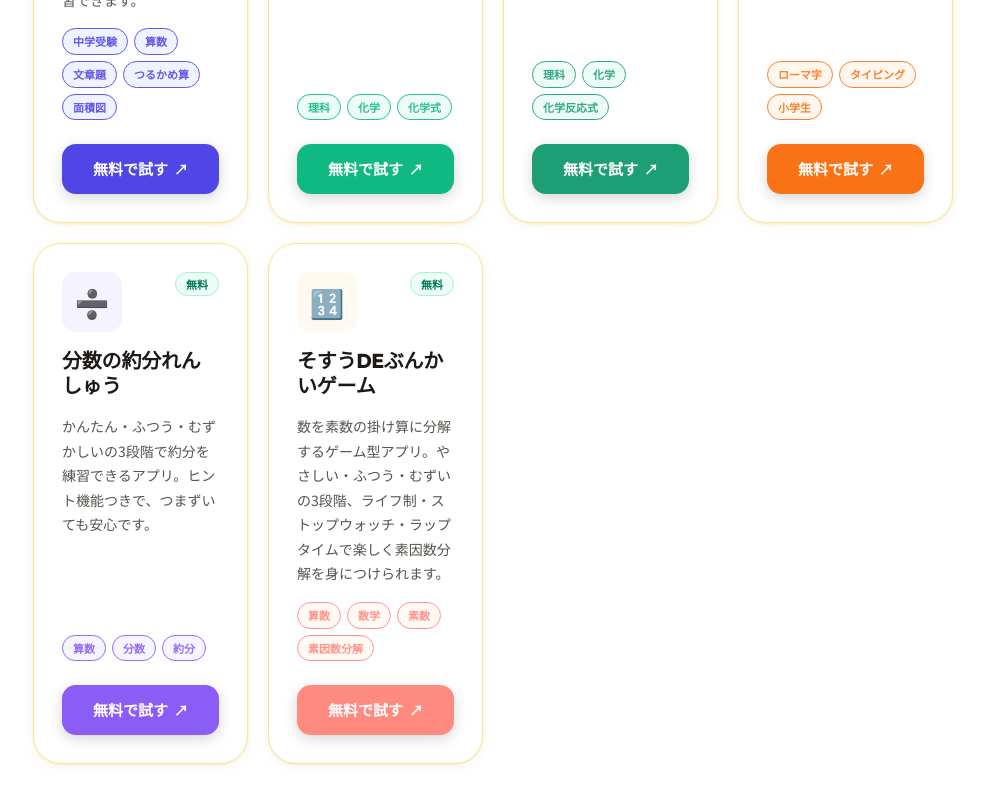
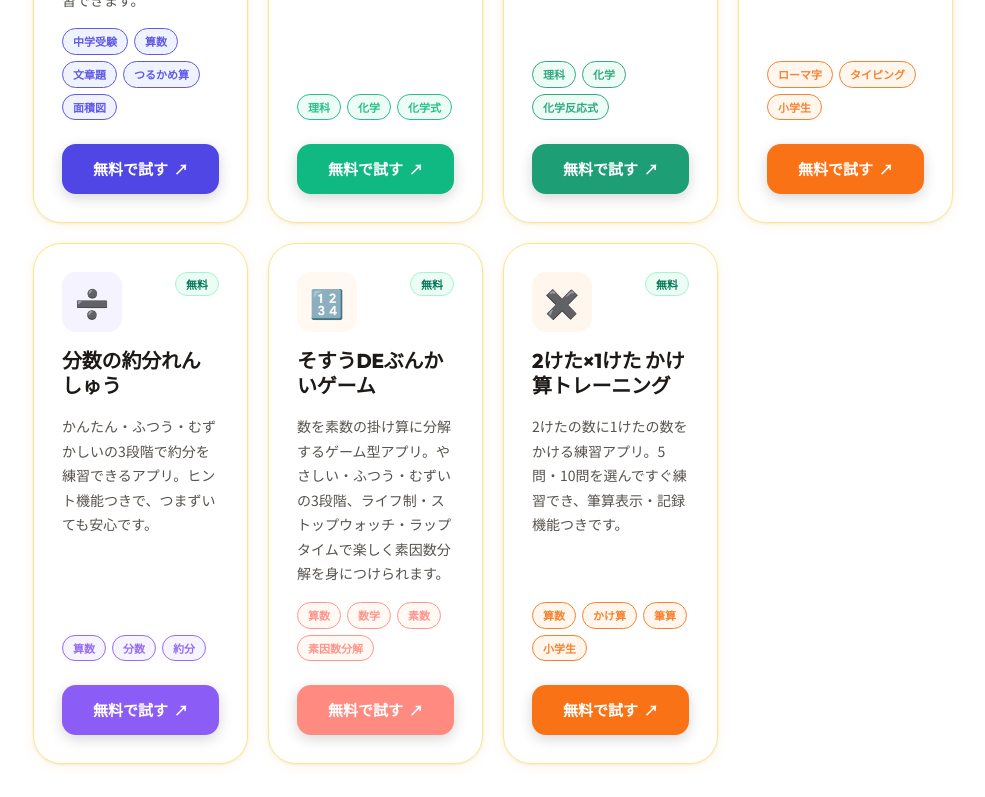
Before and after one commit to growupkuriyama-hub/SunEdTech, a React (Vite) app in the folder homepage/: page / in a window 1280 px wide. Shown: the part 2000-2797 px from the top of the page, without its empty margins (147-1132 px from the left). Built offline with nearby package versions, Linux system fonts and the light colour scheme.

Commit message:
Update data.js

```diff
--- a/homepage/src/data.js
+++ b/homepage/src/data.js
@@ -129,4 +129,17 @@ export const APP_LIST = [
     bgColor: "#FFF9F2",
     icon: "🔢",
   },
+  {
+    id: "two-digit-times-one-digit",
+    paid: false,
+    name: "Two-Digit × One-Digit Multiplication Practice",
+    nameJa: "2けた×1けた かけ算トレーニング",
+    description: "2けたの数に1けたの数をかける練習アプリ。5問・10問を選んですぐ練習でき、筆算表示・記録機能つきです。",
+    target: "小3～小4 ／ 2けた×1けたのかけ算",
+    tags: ["算数", "かけ算", "筆算", "小学生"],
+    url: "https://2keta-by-1keta.pages.dev/",
+    color: "#F97316",
+    bgColor: "#FFF7ED",
+    icon: "✖️",
+  },
 ];
```
